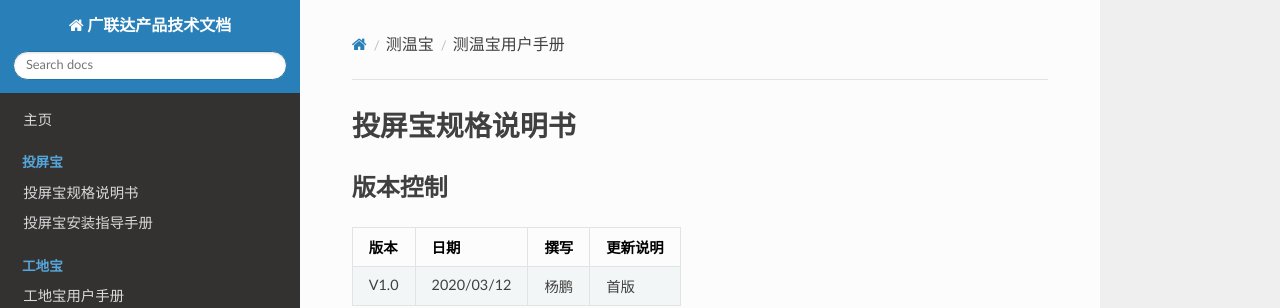
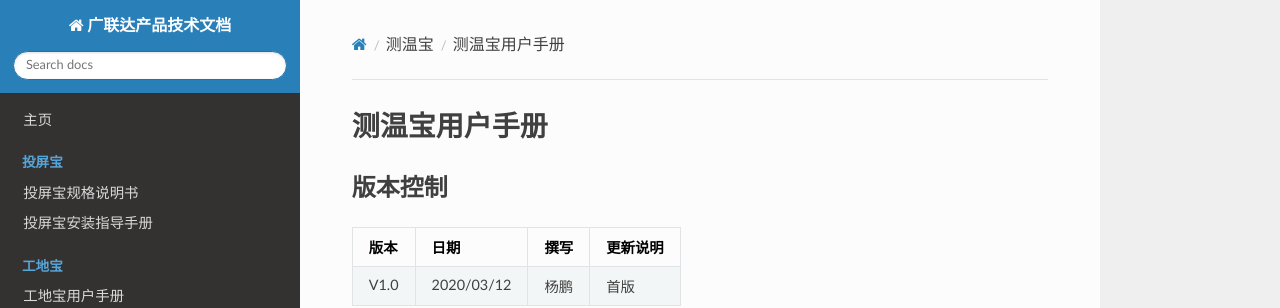
Before and after one commit to jinm-a/wiki, an MkDocs documentation site: the page built from docs/测温宝/测温宝用户手册.md, in a window 1280 px wide and 900 px high. Shown: the top 308 px of the window. Built offline with MkDocs 1.6.1, drawn with Linux system fonts in a browser that asks for light colours; nearby versions of some CDN libraries.

Commit message:
modify md file

```diff
--- a/docs/测温宝/测温宝用户手册.md
+++ b/docs/测温宝/测温宝用户手册.md
@@ -1,4 +1,4 @@
-# 投屏宝规格说明书
+# 测温宝用户手册
 
 ## 版本控制
 
```
